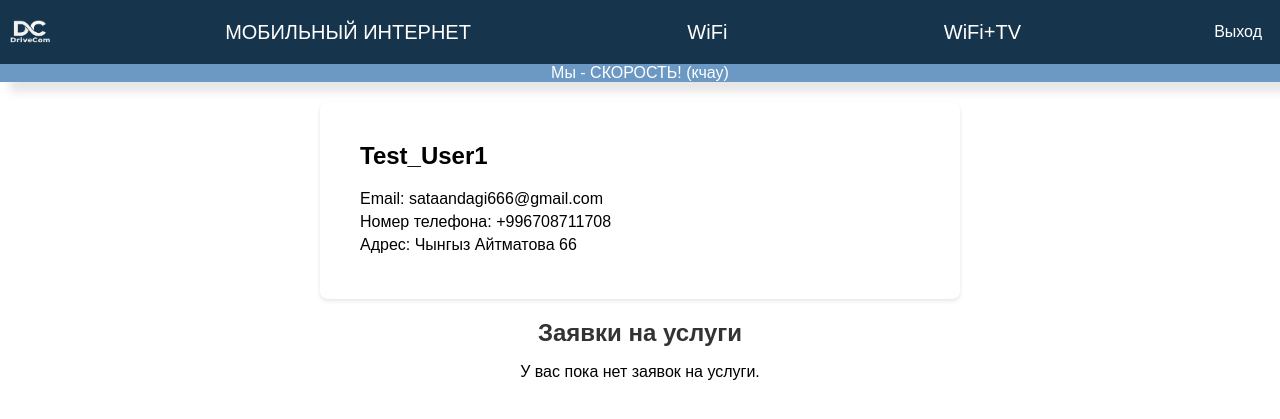
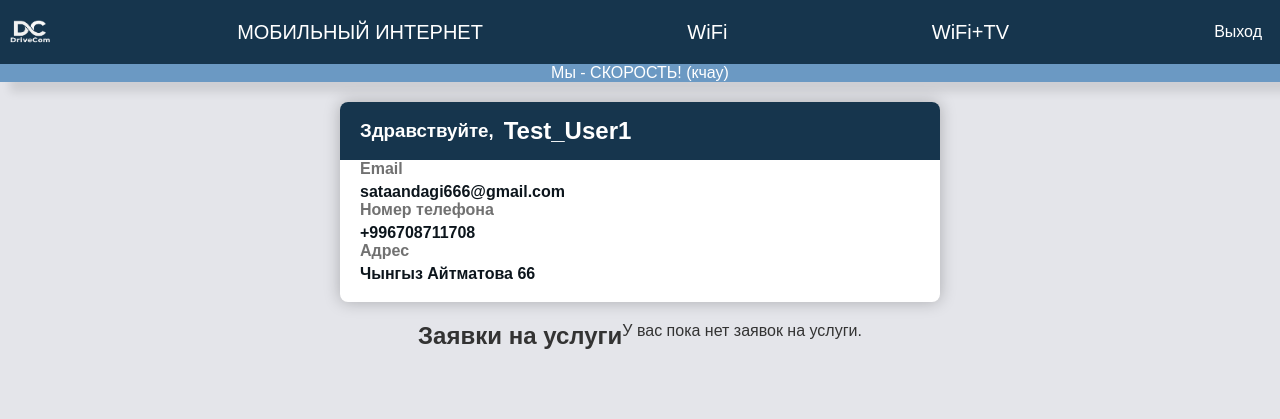
Before and after one commit to Zinko17/PracticeProject, a Django app: template mainapp/templates/mainapp/profile.html in a window 1280 px wide. Shown: the top 419 px of the page. Run offline with Django 4.2, Linux system fonts and the light colour scheme; the template is opened without the code that fills it: values that come from a table or form of the project are taken from there, others are empty; data comes from the database, SQL or seed files in the repository; both versions use the stored data as it was after the commit.

Commit message:
add styles for profile page

```diff
--- a/mainapp/forms.py
+++ b/mainapp/forms.py
@@ -1,5 +1,7 @@
 from django import forms
 from django.contrib.auth.models import User
+from django.http import JsonResponse
+
 from .models import UserProfile
 
 class UserForm(forms.ModelForm):
--- a/mainapp/static/mainapp/css/profile.css
+++ b/mainapp/static/mainapp/css/profile.css
@@ -1,9 +1,16 @@
 /* Общие стили */
+
+/* Reset CSS */
+* {
+    margin: 0;
+    padding: 0;
+    box-sizing: border-box;
+}
 
 body {
     font-family: Arial, sans-serif;
-    margin: 0;
-    padding: 0;
+    background-color: #E4E5EA;
+    color: #333;
 }
 
 /* Header styles */
@@ -85,25 +92,116 @@ header {
 .profile-card {
     margin: 20px auto;
     max-width: 600px;
+    height: 200px;
     background-color: #fff;
     border-radius: 8px;
-    box-shadow: 0 2px 4px rgba(0, 0, 0, 0.1);
-    padding: 20px;
+    box-shadow: 0 0px 16px rgba(0, 0, 0, 0.25);
+
+}
+
+.hello-user{
+    background-color: #16354D;
+    border-top-right-radius: 8px;
+    border-top-left-radius: 8px;
+    padding: 10px;
+    display: flex;
+    align-items: center;
+}
+
+.hello-user h1, h3{
+    color:#fff;
+    margin-left:10px;
+    margin-top: 5px;
+    margin-bottom: 5px;
 }
 
 .profile-details {
-    padding: 20px;
-}
+    padding-left: 20px;
 
-.profile-details h2 {
-    margin-top: 0;
 }
 
 .profile-details p {
-    margin: 5px 0;
+    color: #717171;
+    font-weight: bold;
+    margin-bottom: 5px;
+}
+.profile-details span{
+    color: #0C151C;
+    font-weight: bold;
+    margin-bottom: 30px;
 }
 
-.service-requests h2 {
+
+/* Стили карточек заявок на услуги */
+.service-requests {
+    display: flex;
+    flex-wrap: wrap;
+    justify-content: center;
+    align-items: flex-start; /* Выравнивание элементов по верхнему краю */
+    margin-bottom: 20px;
+}
+
+.request-cards {
+    display: flex;
+    flex-wrap: wrap;
+    justify-content: center;
+    width: 100%; /* Ширина контейнера заявок на услуги */
+}
+
+
+.request-card {
+    height: 280px;
+    width: 215px;
+    padding: 20px;
+    margin-bottom: 20px;
+    background-color: #fff;
+    border-radius: 20px;
+    box-shadow: 0 2px 4px rgba(0, 0, 0, 0.1);
+    margin-right: 20px;
+    text-align: center;
+    position: relative;
+}
+
+.request-card h2 {
+    margin-bottom: 10px;
+    font-size: 24px;
+}
+
+.request-description {
+    font-size: 16px;
+    color: #0C151C;
+    line-height: 1.5; /* Уменьшим межстрочный интервал */
+    padding: 10px;
+    margin-top: 40px; /* Отступ от верхнего края карточки */
+}
+
+.price {
+    font-weight: bold;
+    position: absolute;
+    bottom: 60px; /* Расположим цену выше кнопки */
+    left: 0;
+    width: 100%;
+}
+
+
+
+
+.request-name {
+    background-color: #6b99c3;
+    color: white;
+    padding: 10px;
+    border-top-left-radius: 20px;
+    border-top-right-radius: 20px;
+    position: absolute;
+    top: 0;
+    left: 0;
+    right: 0;
+    text-align: center;
+}
+
+
+
+.h2service {
     font-size: 1.5rem;
     color: #333;
     margin-bottom: 10px;
--- a/mainapp/templates/mainapp/profile.html
+++ b/mainapp/templates/mainapp/profile.html
@@ -6,6 +6,7 @@
     <meta name="viewport" content="width=device-width, initial-scale=1.0">
     <title>Профиль</title>
     <link rel="stylesheet" href="{% static 'mainapp/css/profile.css' %}">
+    <script src="{% static 'mainapp/js/profile.js' %}"></script>
 </head>
 <body>
 <header>
@@ -33,30 +34,46 @@
 <main>
     <!-- Карточка профиля -->
     <section class="profile-card">
+        <div class="hello-user">
+            <h3>Здравствуйте,  </h3>
+            <h1 >{{ userprofile.user.username }}</h1>
+        </div>
         <div class="profile-details">
-            <h2>{{ userprofile.user.username }}</h2>
             {% if userprofile.user.email %}
-                <p>Email: {{ userprofile.user.email }}</p>
+                <p>Email</p>
+                <span>{{ userprofile.user.email }}</span>
             {% endif %}
             {% if userprofile.phone_number %}
-                <p>Номер телефона: {{ userprofile.phone_number }}</p>
+                <p>Номер телефона </p>
+                <span>{{ userprofile.phone_number }}</span>
             {% endif %}
             {% if userprofile.address %}
-                <p>Адрес: {{ userprofile.address }}</p>
+                <p>Адрес </p>
+                <span>{{ userprofile.address }}</span>
             {% endif %}
         </div>
     </section>
 
     <!-- Заявки на услуги -->
     <section class="service-requests">
-        <h2>Заявки на услуги</h2>
+        <h2 class="h2service">Заявки на услуги</h2>
         {% if service_requests %}
-            <ul>
                 {% for request in service_requests %}
-                    <li>{{ request.name }}</li>
-                    <!-- Другие данные заявки -->
+                <div class="request-cards">
+                    <div class="request-card">
+                        <div class="request-name">
+                            <p>{{ request.name }}</p>
+                        </div>
+                        <div class="request-description">
+                            <p>{{ request.description |linebreaks }}</p>
+                        </div>
+                        <div class="price">
+                            <p>Цена: {{ request.price }} сом</p>
+                        </div>
+                    </div>
+
                 {% endfor %}
-            </ul>
+                </div>
         {% else %}
             <p>У вас пока нет заявок на услуги.</p>
         {% endif %}
```
Also changed, not shown: mainapp/static/mainapp/js/profile.js (added, +37 -0 lines), db.sqlite3.
